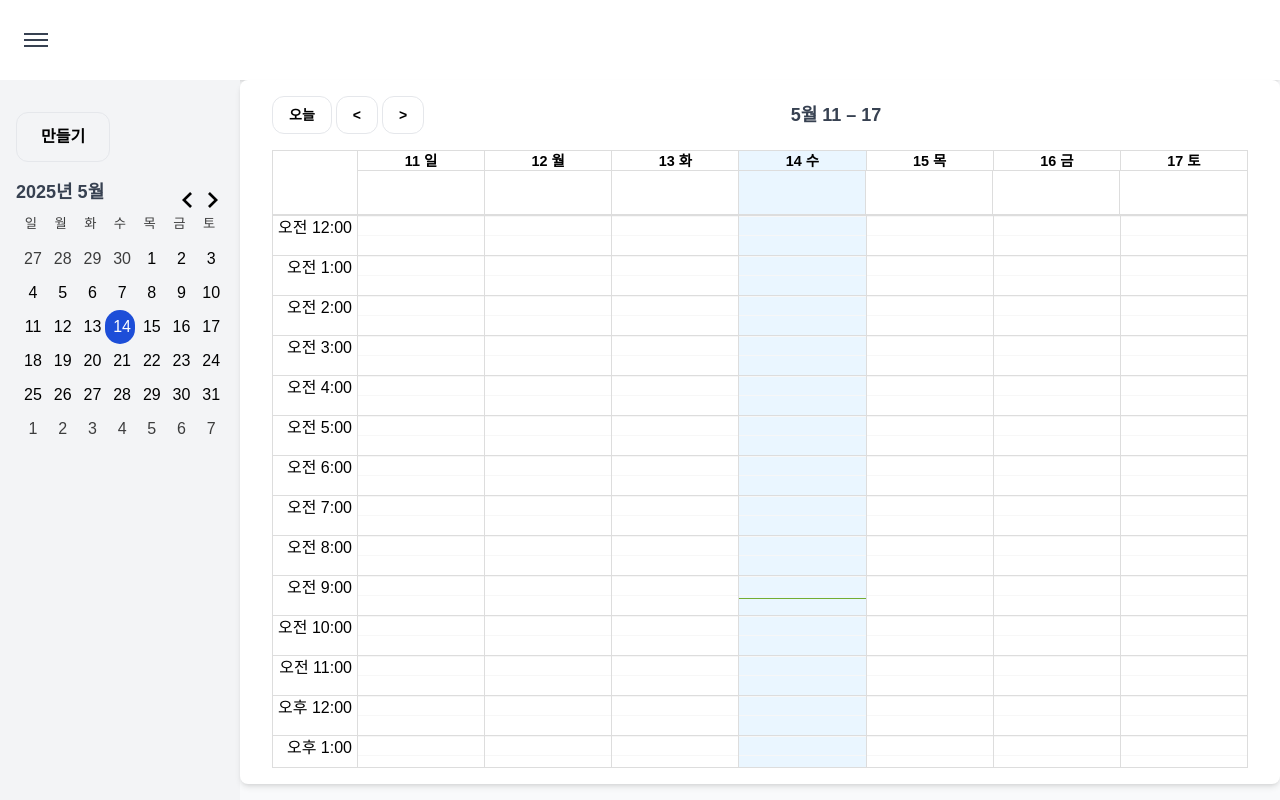
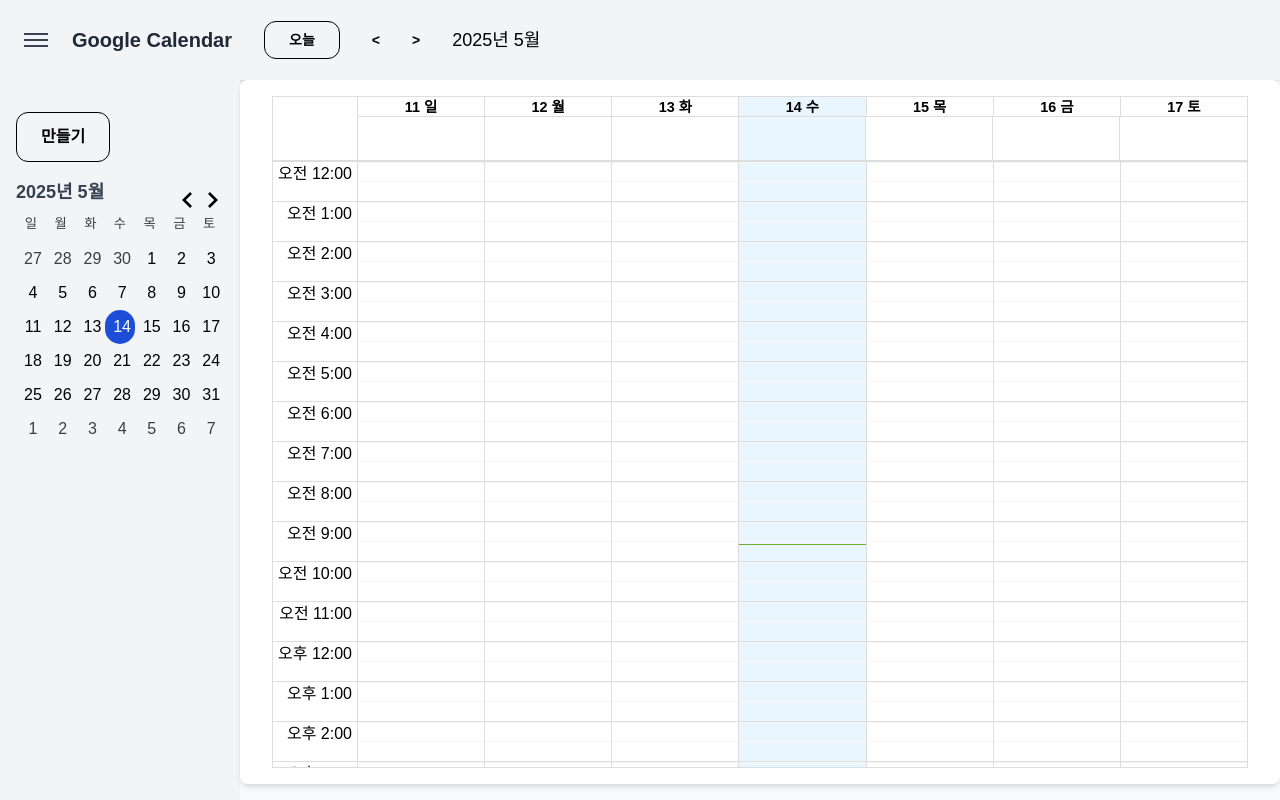
Before and after one commit to yunrap/react-google-calendar, a React (Create React App) app: page / in a window 1280 px wide. Built offline with nearby package versions, Linux system fonts and the light colour scheme.

Commit message:
feat: header 영역 추가

```diff
--- a/src/App.tsx
+++ b/src/App.tsx
@@ -1,20 +1,43 @@
-import { useState, useCallback } from 'react';
+import { useState, useCallback, useMemo } from 'react';
 import MyCalendar from './components/MyCalendar';
 import Sidebar from './components/Sidebar';
+import Header from './components/Header';
 import { useSelector, useDispatch } from 'react-redux';
 import { RootState, AppDispatch } from './store/store';
 import { setDate } from './store/dateSlice';
+import { Navigate, View as CalendarView, NavigateAction } from 'react-big-calendar';
 
 function App() {
   const [isModalOpen, setIsModalOpen] = useState(false);
   const [isSidebarOpen, setIsSidebarOpen] = useState(true);
 
   const dispatch = useDispatch<AppDispatch>();
-  const currentCalendarDateString = useSelector((state: RootState) => state.date.currentDate);
-  const currentCalendarDate = new Date(currentCalendarDateString);
+  const currentDateString = useSelector((state: RootState) => state.date.currentDate);
+  const currentCalendarDate = useMemo(() => new Date(currentDateString), [currentDateString]);
+
+  const handleNavigate = useCallback(
+    (action: 'TODAY' | 'PREV' | 'NEXT' | 'DATE') => {
+      let newDate = new Date(currentCalendarDate);
+
+      switch (action) {
+        case Navigate.TODAY:
+          newDate = new Date();
+          break;
+        case Navigate.PREVIOUS:
+          newDate.setDate(currentCalendarDate.getDate() - 7);
+          break;
+        case Navigate.NEXT:
+          newDate.setDate(currentCalendarDate.getDate() + 7);
+          break;
+      }
+
+      dispatch(setDate(newDate));
+    },
+    [dispatch, currentCalendarDate]
+  );
 
   const handleCalendarNavigate = useCallback(
-    (newDate: Date) => {
+    (newDate: Date, view: CalendarView, action: NavigateAction) => {
       dispatch(setDate(newDate));
     },
     [dispatch]
@@ -27,20 +50,12 @@ function App() {
   return (
     <div className="App flex h-screen bg-gray-50">
       <div className="flex-1 flex flex-col">
-        <header className="App-header p-4 bg-white shadow-md flex items-center h-20">
-          <button
-            className={`p-2 z-20 cursor-pointer bg-transparent border-0 ${
-              isSidebarOpen ? 'open' : ''
-            }`}
-            onClick={toggleSidebar}
-            aria-label={isSidebarOpen ? 'Close menu' : 'Open menu'}
-            aria-expanded={isSidebarOpen}
-          >
-            <span className="block w-6 h-0.5 bg-gray-700 my-1" />
-            <span className="block w-6 h-0.5 bg-gray-700 my-1" />
-            <span className="block w-6 h-0.5 bg-gray-700 my-1" />
-          </button>
-        </header>
+        <Header
+          isSidebarOpen={isSidebarOpen}
+          toggleSidebar={toggleSidebar}
+          onNavigate={handleNavigate}
+          date={currentCalendarDate}
+        />
         <main className="flex flex-1">
           {isSidebarOpen && (
             <Sidebar
--- a/src/components/CustomToolbar.tsx
+++ /dev/null
@@ -1,38 +0,0 @@
-import React from 'react';
-import { Navigate, ToolbarProps as BigCalendarToolbarProps } from 'react-big-calendar';
-import Button from './Button';
-import '../styles/components/CustomToolbar.scss';
-import { useDispatch } from 'react-redux';
-import { AppDispatch } from '../store/store';
-import { setCalendarDate } from '../store/dateSlice';
-
-export interface CustomToolbarProps {
-  label: string;
-  onNavigate: (action: 'TODAY' | 'PREV' | 'NEXT' | 'DATE', date?: Date) => void;
-}
-
-const CustomToolbar: React.FC<BigCalendarToolbarProps> = (props) => {
-  const { label, onNavigate, date } = props;
-  const dispatch = useDispatch<AppDispatch>();
-
-  const handleNavigate = (action: 'TODAY' | 'PREV' | 'NEXT') => {
-    dispatch(setCalendarDate(date));
-    onNavigate(action);
-  };
-
-  return (
-    <div className="custom-toolbar">
-      <div className="custom-toolbar__navigation-group">
-        <Button className="px-10" onClick={() => handleNavigate(Navigate.TODAY)}>
-          오늘
-        </Button>
-        <Button onClick={() => handleNavigate(Navigate.PREVIOUS)}>&lt;</Button>
-        <Button onClick={() => handleNavigate(Navigate.NEXT)}>&gt;</Button>
-      </div>
-      <div className="custom-toolbar__label">{label}</div>
-      <div className="custom-toolbar__view-group"></div>
-    </div>
-  );
-};
-
-export default CustomToolbar;
--- /dev/null
+++ b/src/components/Header.tsx
@@ -0,0 +1,70 @@
+import React from 'react';
+import { Navigate } from 'react-big-calendar';
+import Button from './Button';
+import { useDispatch } from 'react-redux';
+import { setCalendarDate, setDate } from '../store/dateSlice';
+import { AppDispatch } from '../store/store';
+
+interface HeaderProps {
+  isSidebarOpen: boolean;
+  toggleSidebar: () => void;
+  onNavigate: (action: 'TODAY' | 'PREV' | 'NEXT' | 'DATE') => void;
+  date: Date;
+}
+
+const Header: React.FC<HeaderProps> = ({ isSidebarOpen, toggleSidebar, onNavigate, date }) => {
+  const dispatch = useDispatch<AppDispatch>();
+
+  const handleNavigate = (action: 'TODAY' | 'PREV' | 'NEXT') => {
+    dispatch(setDate(date));
+    dispatch(setCalendarDate(date));
+    onNavigate(action);
+  };
+
+  return (
+    <header className="App-header p-4 bg-gray-100 shadow-md flex items-center justify-between h-20">
+      <div className="flex items-center gap-8">
+        <div className="flex items-center">
+          <button
+            className={`p-2 z-20 cursor-pointer bg-transparent border-0 ${
+              isSidebarOpen ? 'open' : ''
+            }`}
+            onClick={toggleSidebar}
+          >
+            <span className="block w-6 h-0.5 bg-gray-700 my-1" />
+            <span className="block w-6 h-0.5 bg-gray-700 my-1" />
+            <span className="block w-6 h-0.5 bg-gray-700 my-1" />
+          </button>
+          <h1 className="text-xl font-semibold text-gray-800 ml-4">Google Calendar</h1>
+        </div>
+
+        <div className="flex items-center gap-4">
+          <Button className="px-6 rounded-full" onClick={() => handleNavigate(Navigate.TODAY)}>
+            오늘
+          </Button>
+          <div>
+            <Button
+              onClick={() => handleNavigate(Navigate.PREVIOUS)}
+              className="border-none text-2xl font-bold px-4"
+            >
+              &lt;
+            </Button>
+            <Button
+              onClick={() => handleNavigate(Navigate.NEXT)}
+              className="border-none text-2xl font-bold px-4"
+            >
+              &gt;
+            </Button>
+          </div>
+          <div className="flex items-center gap-4">
+            <span className="text-lg font-medium">{`${date.getFullYear()}년 ${
+              date.getMonth() + 1
+            }월 `}</span>
+          </div>
+        </div>
+      </div>
+    </header>
+  );
+};
+
+export default Header;
--- a/src/components/Modal.tsx
+++ b/src/components/Modal.tsx
@@ -1,4 +1,4 @@
-import React, { useState, useEffect, useRef, useId } from 'react';
+import React, { useState, useEffect, useRef, useId, KeyboardEvent } from 'react';
 import '../styles/components/Modal.scss';
 import Button from './Button';
 import Input from './Input';
@@ -142,6 +142,12 @@ const Modal: React.FC<ModalProps> = ({ isOpen, onClose, modalTitle }) => {
           <Input
             value={eventState.title}
             onChange={(e) => handleStateChange('title', e.target.value)}
+            onKeyDown={(e: KeyboardEvent<HTMLInputElement>) => {
+              if (e.key === 'Enter') {
+                e.preventDefault();
+                handleSave();
+              }
+            }}
             autoFocus
             placeholder="제목 추가"
             name="eventTitle"
--- a/src/components/MyCalendar.tsx
+++ b/src/components/MyCalendar.tsx
@@ -12,7 +12,6 @@ import 'moment/locale/ko';
 import 'moment-timezone';
 import 'react-big-calendar/lib/css/react-big-calendar.css';
 import { useMemo } from 'react';
-import CustomToolbar from './CustomToolbar';
 import { RootState } from '../store/store';
 
 moment.tz.setDefault('Asia/Seoul');
@@ -22,7 +21,7 @@ const localizer = momentLocalizer(moment);
 interface MyCalendarProps {
   events?: Event[];
   date?: Date;
-  onNavigate?: (newDate: Date, view: CalendarView, action: NavigateAction) => void;
+  onNavigate?: (date: Date, view: CalendarView, action: NavigateAction) => void;
 }
 
 const MyCalendar: React.FC<MyCalendarProps> = ({ date, onNavigate }) => {
@@ -34,11 +33,18 @@ const MyCalendar: React.FC<MyCalendarProps> = ({ date, onNavigate }) => {
     []
   );
 
+  const handleNavigate = (newDate: Date, view: CalendarView, action: NavigateAction) => {
+    if (onNavigate) {
+      onNavigate(newDate, view, action);
+    }
+  };
+
   return (
-    <div className=" h-full mx-4 overflow-auto">
+    <div className="h-full mx-4 overflow-auto">
       <Calendar
         date={date}
-        onNavigate={onNavigate}
+        toolbar={false}
+        onNavigate={handleNavigate}
         localizer={localizer}
         events={events}
         startAccessor="start"
@@ -46,9 +52,6 @@ const MyCalendar: React.FC<MyCalendarProps> = ({ date, onNavigate }) => {
         culture="ko"
         defaultView={Views.WEEK}
         views={calendarViews}
-        components={{
-          toolbar: CustomToolbar,
-        }}
       />
     </div>
   );
--- a/src/styles/components/Button.scss
+++ b/src/styles/components/Button.scss
@@ -1,5 +1,5 @@
 .btn {
-  @apply rounded-xl font-semibold cursor-pointer border  text-center select-none inline-flex items-center justify-center;
+  @apply rounded-xl font-semibold cursor-pointer border border-black text-center select-none inline-flex items-center justify-center;
   @apply transition-all duration-150 ease-in-out;
   @apply text-black;
 
--- a/src/styles/components/CustomToolbar.scss
+++ /dev/null
@@ -1,19 +0,0 @@
-.custom-toolbar {
-  @apply flex items-center justify-between mb-4;
-
-  &__navigation-group {
-    @apply flex items-center;
-
-    .btn + .btn {
-      @apply ml-1;
-    }
-  }
-
-  &__label {
-    @apply text-lg font-semibold text-gray-700;
-  }
-
-  &__view-group {
-    @apply flex items-center;
-  }
-}
```
